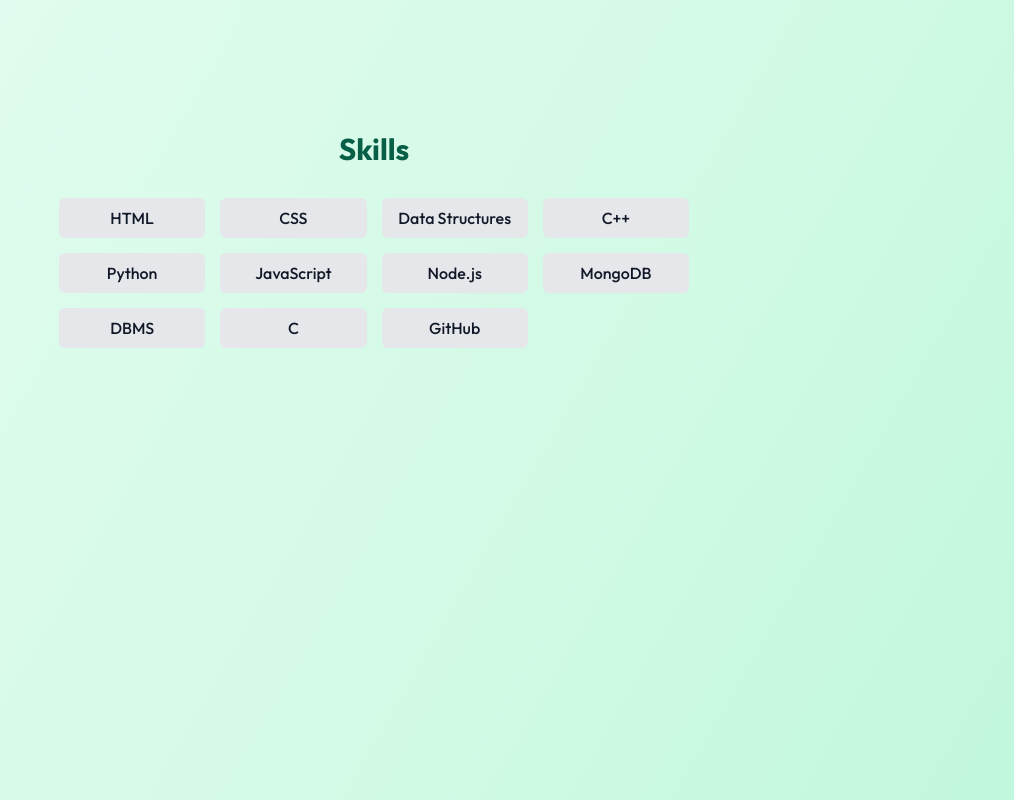
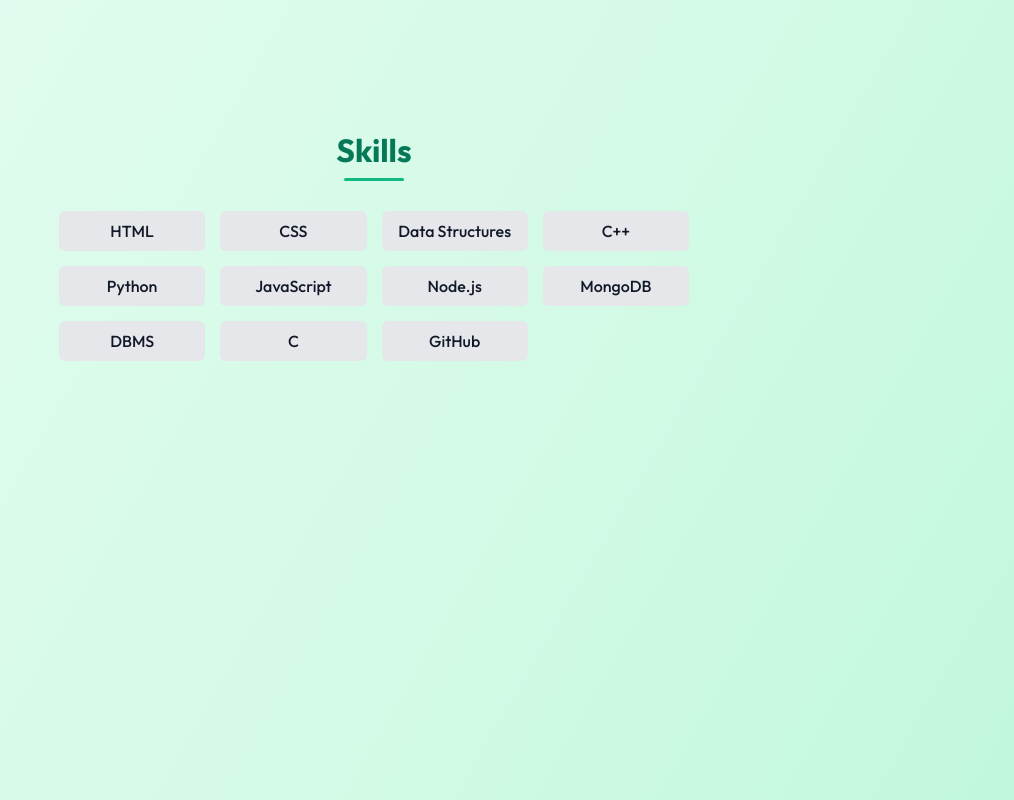
Before and after one commit to harshitham2030-create/mini-project, a website: page public/index.html in a window 1280 px wide. Shown: the part 780-1580 px from the top of the page, without its empty margins (266-1280 px from the left). Drawn offline with Linux system fonts and the light colour scheme; no server answers.

Commit message:
Update index.html

```diff
--- a/public/index.html
+++ b/public/index.html
@@ -15,7 +15,8 @@
 section{min-height:100vh;padding:110px 20px 40px;text-align:center;}
 .box{max-width:650px;margin:auto;padding:10px;background:none;box-shadow:none;border:none;}
 h1{font-size:48px;margin-bottom:10px;background:linear-gradient(45deg,#60a5fa,#3b82f6,#9333ea);-webkit-background-clip:text;-webkit-text-fill-color:transparent;}
-h2{margin-bottom:20px;font-size:30px;}
+h2{margin-bottom:20px;font-size:32px;color:#047857;position:relative;}
+h2::after{content:"";display:block;width:60px;height:3px;background:#10b981;margin:8px auto 0;border-radius:5px;}
     p{margin-top:10px;line-height:1.7;font-size:16px;}
 .skills{display:grid;grid-template-columns:repeat(auto-fit,minmax(130px,1fr));gap:15px;}
 .skills div{background:#e5e7eb;color:#111827;padding:10px;border-radius:6px;}
```
